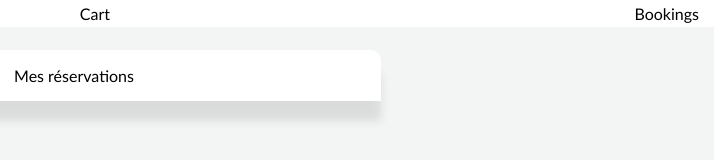
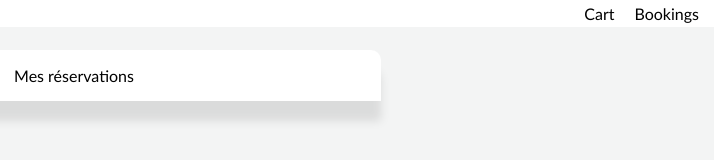
Before and after one commit to WeKeys-Lyon/hackathon-frontend, a website: page bookings.html in a window 1280 px wide. Shown: the full height of the page, 566-1280 px from the left. Drawn offline with nearby package versions, Linux system fonts and the light colour scheme; no server answers.

Commit message:
correction CSS et ordre des réservations

```diff
--- a/bookings.html
+++ b/bookings.html
@@ -12,10 +12,12 @@
   <div id="container">
     <div id = "header">
         <div id = "logo-container">
-           <a href="./index.html">Tickethack</a>
+            <a href="./index.html">Tickethack</a>
         </div>
-        <a href="./cart.html" id="href-cart">Cart</a>
+        <div id="nav-buttons">
+            <a href="./cart.html" id="href-cart">Cart</a>
         <a href="./bookings.html" id="href-bookings">Bookings</a>
+        </div>
     </div>
     <div id = "content">
         <div id= "card">
```
